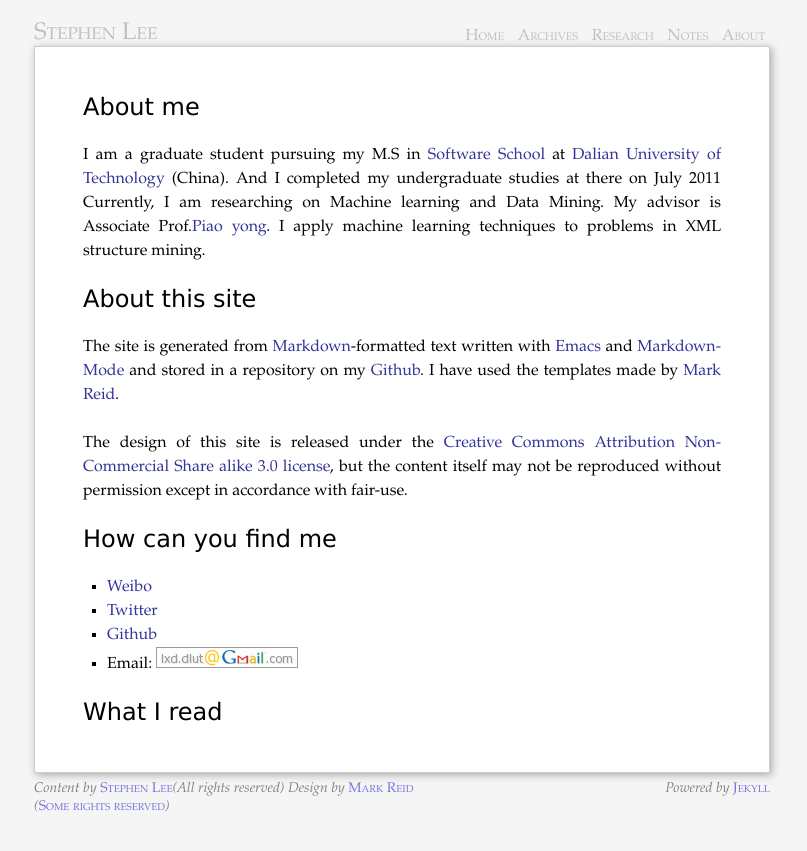
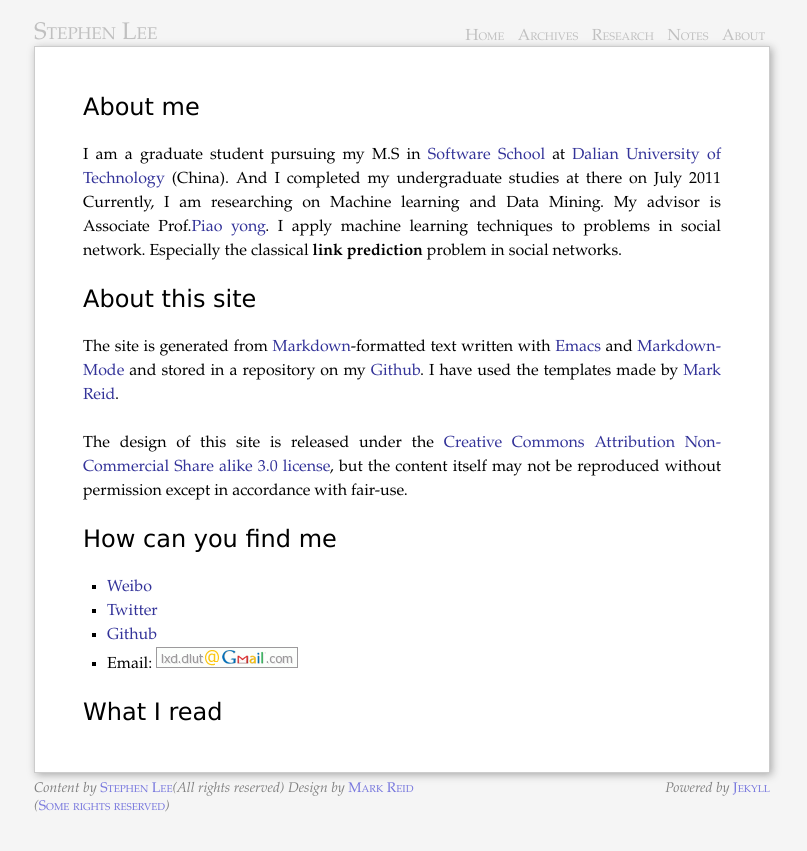
Before and after one commit to stephenLee/stephenlee.github.com, a Jekyll site: the page built from about/index.markdown, in a window 1280 px wide. Shown: the top 851 px of the page, without its empty margins (238-1045 px from the left). Built offline with Jekyll 4.4.1, drawn with Linux system fonts in a browser that asks for light colours.

Commit message:
Updated about/index.markdown

```diff
--- a/about/index.markdown
+++ b/about/index.markdown
@@ -16,7 +16,8 @@ And I completed my undergraduate studies at there on July 2011
 Currently, I am researching on Machine learning and Data Mining. My
 advisor is Associate Prof.[Piao
 yong](http://ssdut.dlut.edu.cn/teachers/show.php?id=81). I apply
-machine learning techniques to problems in XML structure mining.
+machine learning techniques to problems in social network. Especially the
+classical **link prediction** problem in social networks.
 
 # About this site #
 
```
